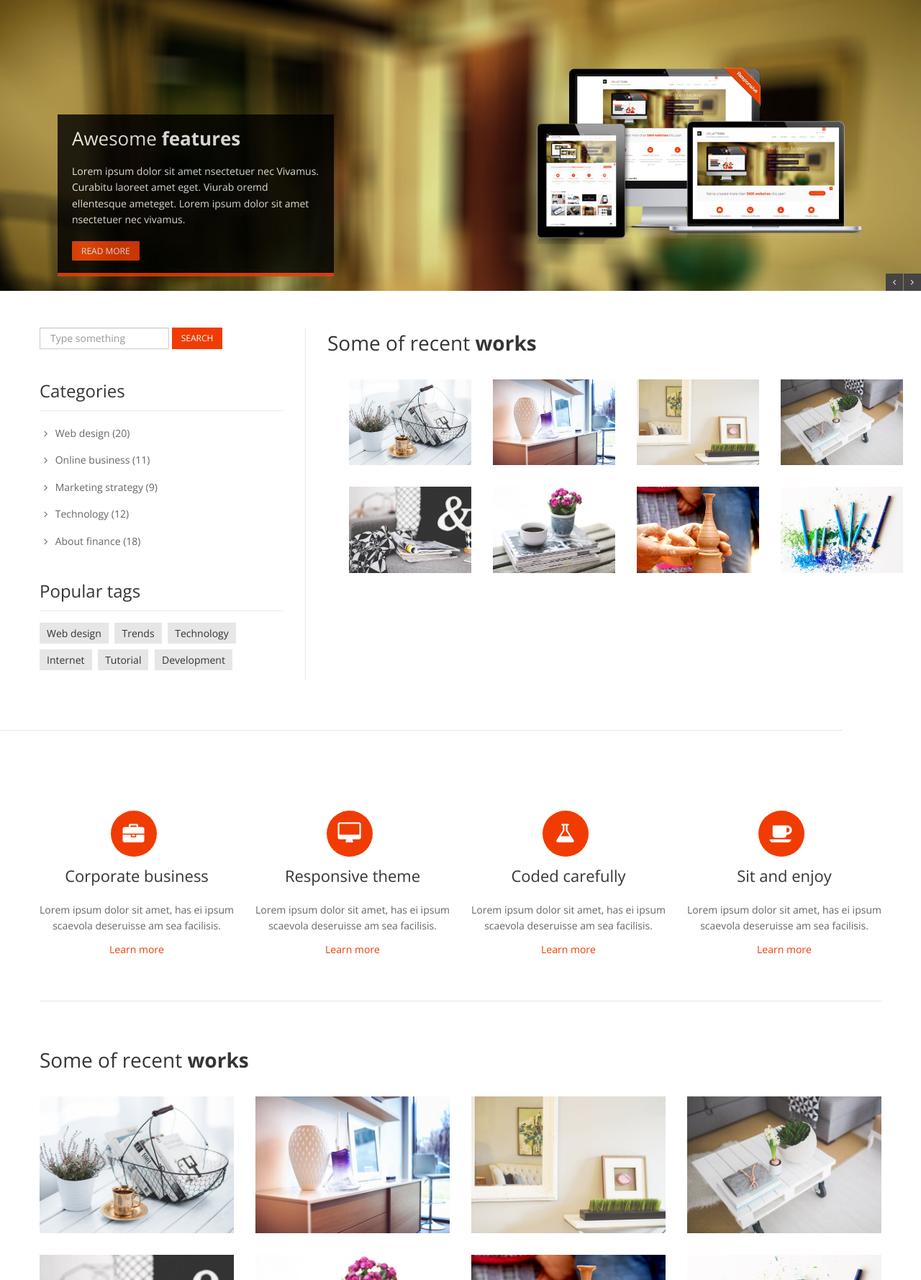
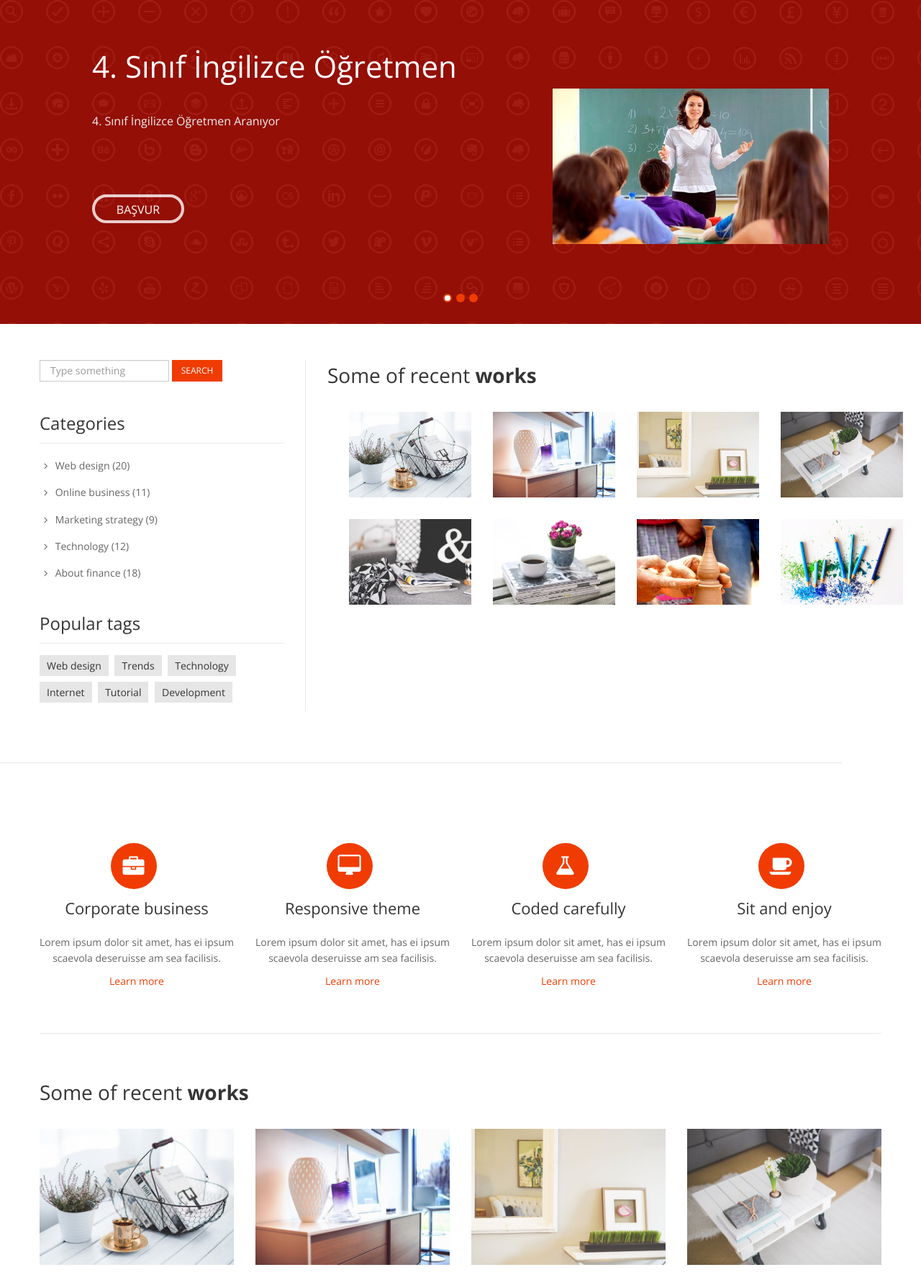
Before and after one commit to mahirkarababa/DjangoProje, a Django app: page / in a window 1280 px wide. Shown: the part 142-1920 px from the top of the page at 72% size. Run offline with Django 3.2, Linux system fonts and the light colour scheme; data comes from the database, SQL or seed files in the repository; both versions use the stored data as it was after the commit; some libraries are stand-ins or nearby versions.

Commit message:
Slidera ürün eklendi

```diff
--- a/home/templates/footer.html
+++ b/home/templates/footer.html
@@ -104,6 +104,7 @@
 <script src="{% static 'js/modernizr.custom.js' %}"></script>
 <script src="{% static 'js/jquery.ba-cond.min.js' %}"></script>
 <script src="{% static 'js/jquery.slitslider.js' %}"></script>
+<script src="{% static 'js/jquery.cslider.js' %}"></script>
 <script src="{% static 'js/animate.js' %}"></script>
 
 <!-- Template Custom JavaScript File -->
--- a/home/templates/homebase.html
+++ b/home/templates/homebase.html
@@ -18,9 +18,12 @@
     <link href="{% static 'css/fancybox/jquery.fancybox.css' %}" rel="stylesheet">
     <link href="{% static 'css/jcarousel.css' %}" rel="stylesheet" />
     <link href="{% static 'css/flexslider.css' %}" rel="stylesheet" />
+    <link href="{% static 'css/cslider.css' %}" rel="stylesheet" />
     <link href="{% static 'css/style.css' %}" rel="stylesheet" />
     <!-- Theme skin -->
     <link href="{% static 'skins/default.css' %}" rel="stylesheet" />
+    <!-- boxed bg -->
+     <link id="bodybg" href="{% static 'bodybg/bg1.css' %}" rel="stylesheet" type="text/css" />
     <!-- Fav and touch icons -->
     <link rel="apple-touch-icon-precomposed" sizes="144x144" href="{% static 'ico/apple-touch-icon-144-precomposed.png' %}" />
     <link rel="apple-touch-icon-precomposed" sizes="114x114" href="{% static 'ico/apple-touch-icon-114-precomposed.png' %}" />
--- a/home/templates/slider.html
+++ b/home/templates/slider.html
@@ -3,52 +3,26 @@
     <section id="featured">
         <!-- start slider -->
         <!-- Slider -->
-    <div id="nivo-slider">
-        <div class="nivo-slider">
-            <!-- Slide #1 image -->
-            <img src="{% static 'img/slides/nivo/bg-1.jpg' %}" alt="" title="#caption-1" />
-            <!-- Slide #2 image -->
-            <img src="{% static 'img/slides/nivo/bg-2.jpg' %}" alt="" title="#caption-2" />
-            <!-- Slide #3 image -->
-            <img src="{% static 'img/slides/nivo/bg-3.jpg' %}" alt="" title="#caption-3" />
-        </div>
-        <div class="container">
-            <div class="row">
-                <div class="span12">
-                    <!-- Slide #1 caption -->
-                    <div class="nivo-caption" id="caption-1">
-                        <div>
-                            <h2>Awesome <strong>features</strong></h2>
+        <!-- start slider -->
+        <div id="da-slider" class="da-slider">
+            {% for rs in sliderdata %}
+            <div class="da-slide">
+                <h2>{{ rs.title }}</h2>
                 <p>
-                                Lorem ipsum dolor sit amet nsectetuer nec Vivamus. Curabitu laoreet amet eget. Viurab oremd ellentesque ameteget. Lorem ipsum dolor sit amet nsectetuer nec vivamus.
+                   {{ rs.description}}
                 </p>
-                            <a href="#" class="btn btn-theme">Read More</a>
+                <a href="/product/{{ rs.id }}/{{ rs.slug }}" class="da-link">BAŞVUR</a>
+                <div class="da-img">
+                    <img src="{{ rs.image.url }}" alt="image01" />
                 </div>
             </div>
-                    <!-- Slide #2 caption -->
-                    <div class="nivo-caption" id="caption-2">
-                        <div>
-                            <h2>Fully <strong>responsive</strong></h2>
-                            <p>
-                                Lorem ipsum dolor sit amet nsectetuer nec Vivamus. Curabitu laoreet amet eget. Viurab oremd ellentesque ameteget. Lorem ipsum dolor sit amet nsectetuer nec vivamus.
-                            </p>
-                            <a href="#" class="btn btn-theme">Read More</a>
+            {% endfor %}
+            <nav class="da-arrows">
+                <span class="da-arrows-prev"></span>
+                <span class="da-arrows-next"></span>
+            </nav>
         </div>
-                    </div>
-                    <!-- Slide #3 caption -->
-                    <div class="nivo-caption" id="caption-3">
-                        <div>
-                            <h2>Very <strong>customizable</strong></h2>
-                            <p>
-                                Lorem ipsum dolor sit amet nsectetuer nec Vivamus. Curabitu laoreet amet eget. Viurab oremd ellentesque ameteget. Lorem ipsum dolor sit amet nsectetuer nec vivamus.
-                            </p>
-                            <a href="#" class="btn btn-theme">Read More</a>
-                        </div>
-                    </div>
-                </div>
-            </div>
-        </div>
-    </div>
+        <!-- end slider -->
         <!-- end slider -->
     </section>
 </div>
--- a/home/views.py
+++ b/home/views.py
@@ -5,11 +5,15 @@ from django.shortcuts import render
 
 # Create your views here.
 from home.models import Setting, ContactFormMessage, ContactFormu
+from product.models import Product
 
 
 def index(request):
     setting = Setting.objects.get(pk=1)
-    context = {'setting': setting, 'page':'home'}
+    sliderdata = Product.objects.all()[:4]
+    context = {'setting': setting,
+               'page':'home',
+               'sliderdata':sliderdata}
     return render(request, 'index.html', context)
 
 def hakkimizda(request):
--- a/product/models.py
+++ b/product/models.py
@@ -6,19 +6,20 @@ from ckeditor_uploader.fields import RichTextUploadingField
 
 class Category(models.Model):
 
-    STATUS =  (
+    STATUS = (
         ('True','Evet'),
         ('False','Hayır'),
     )
     title = models.CharField(max_length=100)
-    description = models.CharField(max_length=255)
-    keywords = models.CharField(max_length=255)
+    description = models.CharField(blank=True,max_length=255)
+    keywords = models.CharField(blank=True,max_length=255)
     image = models.ImageField(blank=True,upload_to='images/')
     status = models.CharField(max_length=10,choices=STATUS)
-    slug = models.SlugField()
+    slug = models.SlugField(blank=True)
     parent = models.ForeignKey('self',blank=True, null=True, related_name='children', on_delete=models.CASCADE)
     create_at = models.DateTimeField(auto_now_add=True)
     update_at = models.DateTimeField(auto_now=True)
+
 
     def __str__(self):
         return self.title
@@ -26,6 +27,7 @@ class Category(models.Model):
     def image_tag(self):
         return mark_safe('<img src="{}" height="50"/>'.format(self.image.url))
     image_tag.short_description = 'Image'
+
 class Product(models.Model):
     STATUS = (
         ('True', 'Evet'),
@@ -33,14 +35,17 @@ class Product(models.Model):
     )
     category = models.ForeignKey(Category, on_delete=models.CASCADE)  #relation with Category table
     title = models.CharField(max_length=150)
-    description = models.CharField(max_length=255)
-    keywords = models.CharField(max_length=255)
+    description = models.CharField(blank=True,max_length=255)
+    keywords = models.CharField(blank=True,max_length=255)
+    slug = models.SlugField(blank=True,max_length=150)
     image = models.ImageField(blank=True, upload_to='images/')
     salary = models.FloatField()
     detail = RichTextUploadingField()
     status = models.CharField(max_length=10, choices=STATUS)
     create_at = models.DateTimeField(auto_now_add=True)
     update_at = models.DateTimeField(auto_now=True)
+
+
 
     def __str__(self):
         return self.title
```
Also changed, not shown: db.sqlite3. Lines whose indentation alone changed are shown as unchanged.
